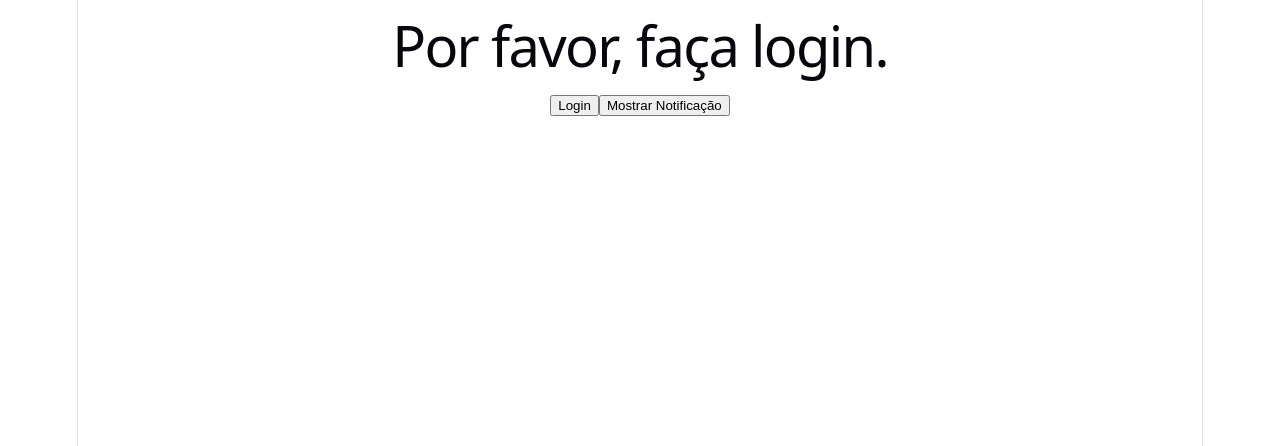
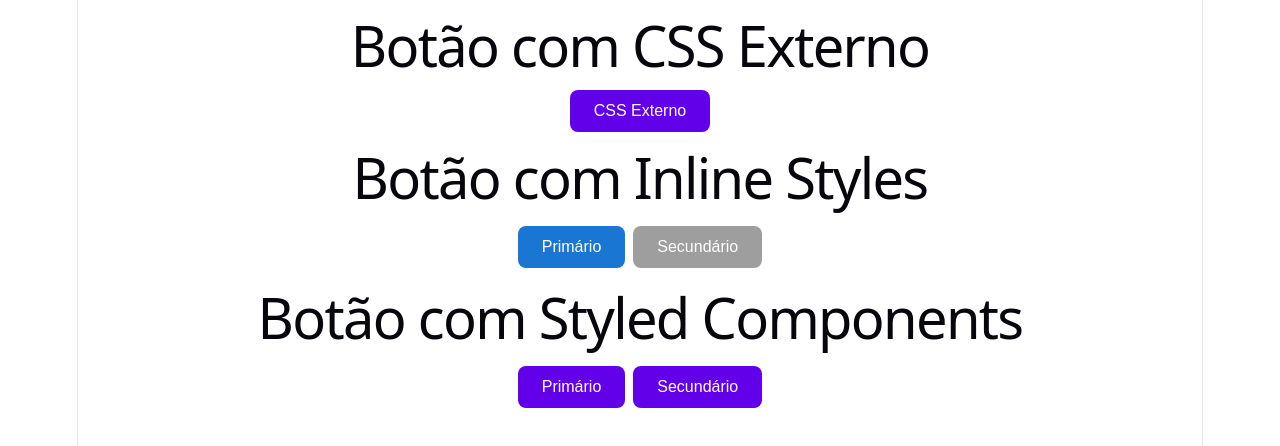
Before and after one commit to lucascammelo/project-react-step, a React (Vite) app in the folder my-react-app/: page / in a window 1280 px wide. Shown: the top 446 px of the page. Built offline with nearby package versions, Linux system fonts and the light colour scheme.

Commit message:
aula 6 estilizacao de componentes

```diff
--- a/my-react-app/package.json
+++ b/my-react-app/package.json
@@ -11,7 +11,8 @@
   },
   "dependencies": {
     "react": "^19.2.7",
-    "react-dom": "^19.2.7"
+    "react-dom": "^19.2.7",
+    "styled-components": "^6.4.4"
   },
   "devDependencies": {
     "@eslint/js": "^10.0.1",
--- a/my-react-app/src/App.jsx
+++ b/my-react-app/src/App.jsx
@@ -1,27 +1,23 @@
 
-//O App.jsx gerencia o estado isLoggedIn e altera o texto do botão com ternário: {isLoggedIn ? 'Logout' : 'Login'}. Quando o estado muda, tanto o App quanto o LoginStatus (que recebe a prop) são re-renderizados.
-
-import { useState } from 'react';
-import LoginStatus from './components/aula05/LoginStatus';
-import Notification from './components/aula05/Notification';
+import ButtonCSS from './components/aula06/ButtonCSS';
+import ButtonInline from './components/aula06/ButtonInline';
+import ButtonStyled from './components/aula06/ButtonStyled';
 
 function App() {
-  const [isLoggedIn, setIsLoggedIn] = useState(false);
-  const [showNotif, setShowNotif] = useState(false);
-
   return (
     <div>
-      <LoginStatus isLoggedIn={isLoggedIn} />
-      <Notification showNotification={showNotif} />
-      <button onClick={() => setIsLoggedIn(!isLoggedIn)}>
-        {isLoggedIn ? 'Logout' : 'Login'}
-      </button>
-      <button onClick={() => setShowNotif(!showNotif)}>
-        {showNotif ? 'Ocultar' : 'Mostrar'} Notificação
-      </button>
+      <h1>Botão com CSS Externo</h1>
+      <ButtonCSS label="CSS Externo" />
+
+      <h1>Botão com Inline Styles</h1>
+      <ButtonInline label="Primário" primary="primary" />
+      <ButtonInline label="Secundário" />
+
+      <h1>Botão com Styled Components</h1>
+      <ButtonStyled label="Primário" primary="primary"/>
+      <ButtonStyled label="Secundário" primary="primary"/>
     </div>
   );
 }
 
-
 export default App;
--- /dev/null
+++ b/my-react-app/src/components/aula06/Button.css
@@ -0,0 +1,15 @@
+
+.btn-custom {
+  background-color: #6200ea;
+  color: white;
+  padding: 12px 24px;
+  border: none;
+  border-radius: 8px;
+  font-size: 16px;
+  cursor: pointer;
+  transition: background-color 0.3s;
+}
+
+.btn-custom:hover {
+  background-color: #3700b3;
+}
--- /dev/null
+++ b/my-react-app/src/components/aula06/ButtonCSS.jsx
@@ -0,0 +1,8 @@
+
+import './Button.css';
+
+const ButtonCSS = ({ label }) => {
+  return <button className="btn-custom">{label}</button>;
+};
+
+export default ButtonCSS;
--- /dev/null
+++ b/my-react-app/src/components/aula06/ButtonInline.jsx
@@ -0,0 +1,17 @@
+
+const ButtonInline = ({ label, primary }) => {
+  const styles = {
+    backgroundColor: primary ? '#1976d2' : '#9e9e9e',
+    color: 'white',
+    padding: '12px 24px',
+    border: 'none',
+    borderRadius: '8px',
+    fontSize: '16px',
+    cursor: 'pointer',
+    margin: '4px',
+  };
+
+  return <button style={styles}>{label}</button>;
+};
+
+export default ButtonInline;
--- /dev/null
+++ b/my-react-app/src/components/aula06/ButtonStyled.jsx
@@ -0,0 +1,24 @@
+
+import styled from 'styled-components';
+
+const StyledBtn = styled.button`
+  background: ${(props) => (props.primary ? '#6200ea' : '#9e9e9e')};
+  color: white;
+  padding: 12px 24px;
+  border: none;
+  border-radius: 8px;
+  font-size: 16px;
+  cursor: pointer;
+  margin: 4px;
+  transition: background 0.3s;
+
+  &:hover {
+    background: ${(props) => (props.primary ? '#3700b3' : '#757575')};
+  }
+`;
+
+const ButtonStyled = ({ label, primary }) => {
+  return <StyledBtn primary={primary}>{label}</StyledBtn>;
+};
+
+export default ButtonStyled;
```
Also changed, not shown: 1 other file (tests, documents, lock files or other folders).
